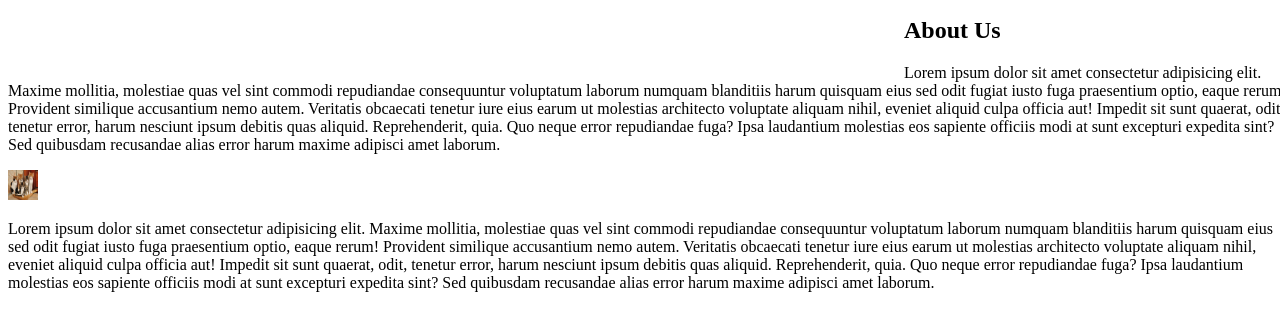
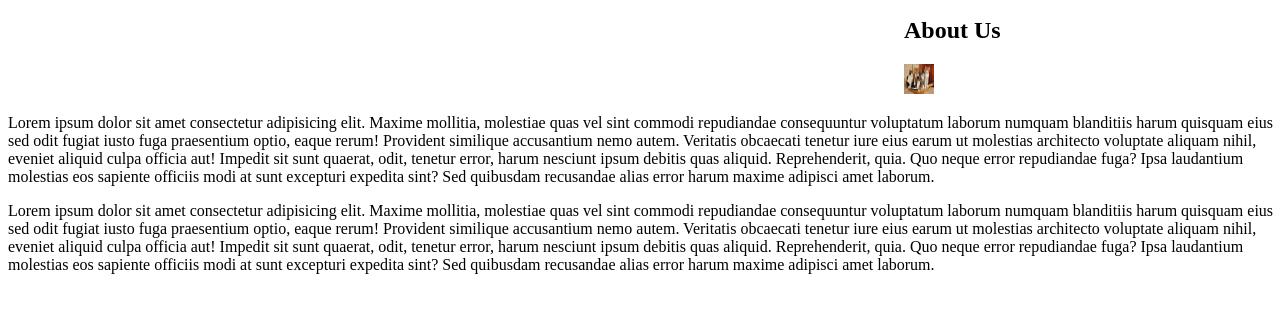
Before and after one commit to nedith/100devs, a plain HTML site: page simple-site-lab/index.html in a window 1280 px wide. Shown: the part 57-388 px from the top of the page. Drawn offline with Linux system fonts and the light colour scheme; files that its build step writes are made by us from their sources.

Commit message:
Modify index.html file

```diff
--- a/simple-site-lab/index.html
+++ b/simple-site-lab/index.html
@@ -17,9 +17,10 @@
   </ul>
  </nav>
  </header>
- <section>
+ <section class="clearfix">
   <h1>About Us</h1>
-  <p>Lorem ipsum dolor sit amet consectetur adipisicing elit. Maxime mollitia,
+  <img src="./images/cats.jpg" alt="5 cats standing on a broom">
+  <p class="first-para">Lorem ipsum dolor sit amet consectetur adipisicing elit. Maxime mollitia,
 molestiae quas vel sint commodi repudiandae consequuntur voluptatum laborum
 numquam blanditiis harum quisquam eius sed odit fugiat iusto fuga praesentium
 optio, eaque rerum! Provident similique accusantium nemo autem. Veritatis
@@ -29,7 +30,7 @@ tenetur error, harum nesciunt ipsum debitis quas aliquid. Reprehenderit,
 quia. Quo neque error repudiandae fuga? Ipsa laudantium molestias eos
 sapiente officiis modi at sunt excepturi expedita sint? Sed quibusdam
 recusandae alias error harum maxime adipisci amet laborum.</p>
-<img src="./images/cats.jpg" alt="cats">
+
 <p>Lorem ipsum dolor sit amet consectetur adipisicing elit. Maxime mollitia,
 molestiae quas vel sint commodi repudiandae consequuntur voluptatum laborum
 numquam blanditiis harum quisquam eius sed odit fugiat iusto fuga praesentium
@@ -40,6 +41,12 @@ tenetur error, harum nesciunt ipsum debitis quas aliquid. Reprehenderit,
 quia. Quo neque error repudiandae fuga? Ipsa laudantium molestias eos
 sapiente officiis modi at sunt excepturi expedita sint? Sed quibusdam
 recusandae alias error harum maxime adipisci amet laborum.</p>
+<ul class="bottom-links">
+   <li><a href="#">Twitch</a></li>
+    <li><a href="#">Twitter</a></li>
+     <li><a href="#">Youtube</a></li>
+  </ul>
  </section>
+
 </body>
 </html>
```
